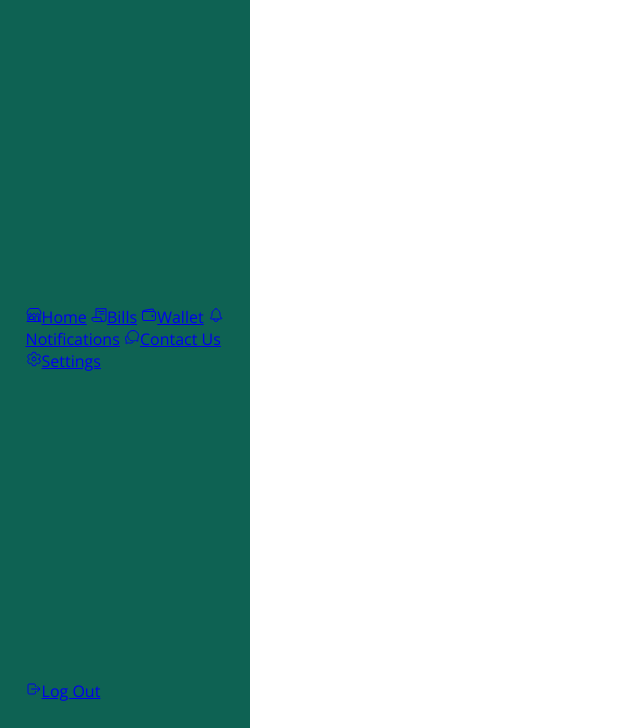
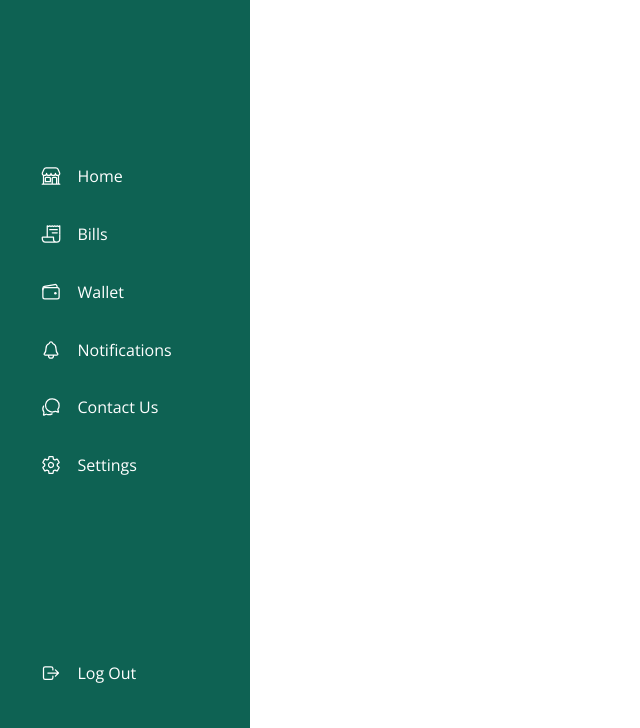
Before and after one commit to Hassan-Abd-El-Aziz/-Food-Delivery, a plain HTML site: page index.html in a window 1280 px wide. Shown: the part 72-800 px from the top of the page, without its empty margins (0-640 px from the left). Drawn offline with nearby package versions, Linux system fonts and the light colour scheme.

Commit message:
end the sidebar

```diff
--- a/style.css
+++ b/style.css
@@ -36,3 +36,32 @@ body {
   background-color: var(--primaryColor);
   color: var(--whiteColor);
 }
+
+/* sidebar menus */
+.sidebar-menu {
+  display: flex;
+  flex-direction: column;
+}
+
+.sidebar-menu a,
+.sidebar-logout a {
+  padding: 5% 8%;
+  margin: 0.5rem 0;
+  display: flex;
+  align-items: center;
+  justify-content: flex-start;
+  gap: 1rem;
+  text-decoration: none;
+  color: var(--whiteColor);
+}
+
+.sidebar-menu a ion-icon,
+.sidebar-logout a ion-icon {
+  font-size: 20px;
+}
+.sidebar-menu a:hover,
+.sidebar-logout a:hover {
+  background-color: var(--secondaryColor);
+  border-radius: 50px;
+  color: var(--blackColor);
+}
```
